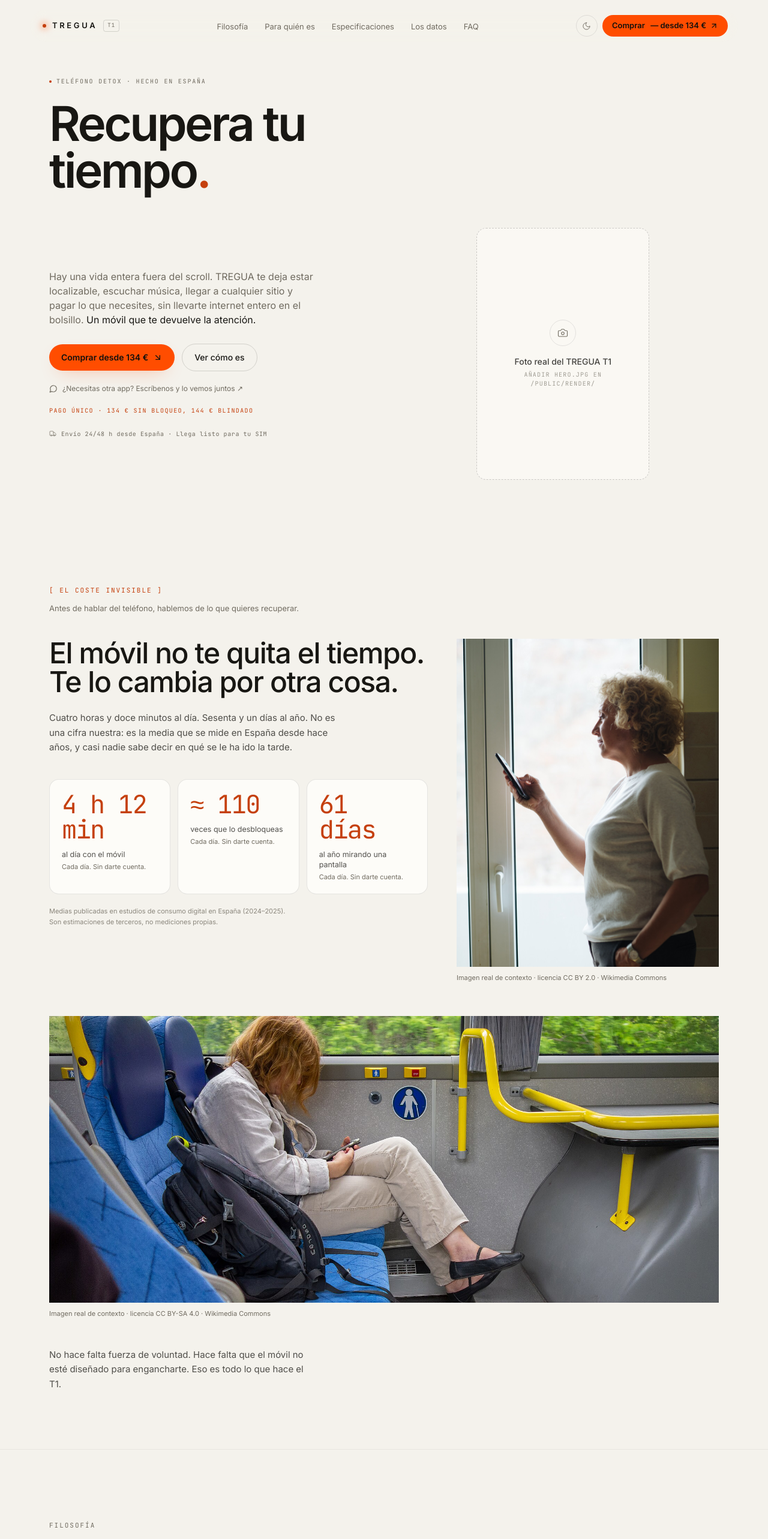
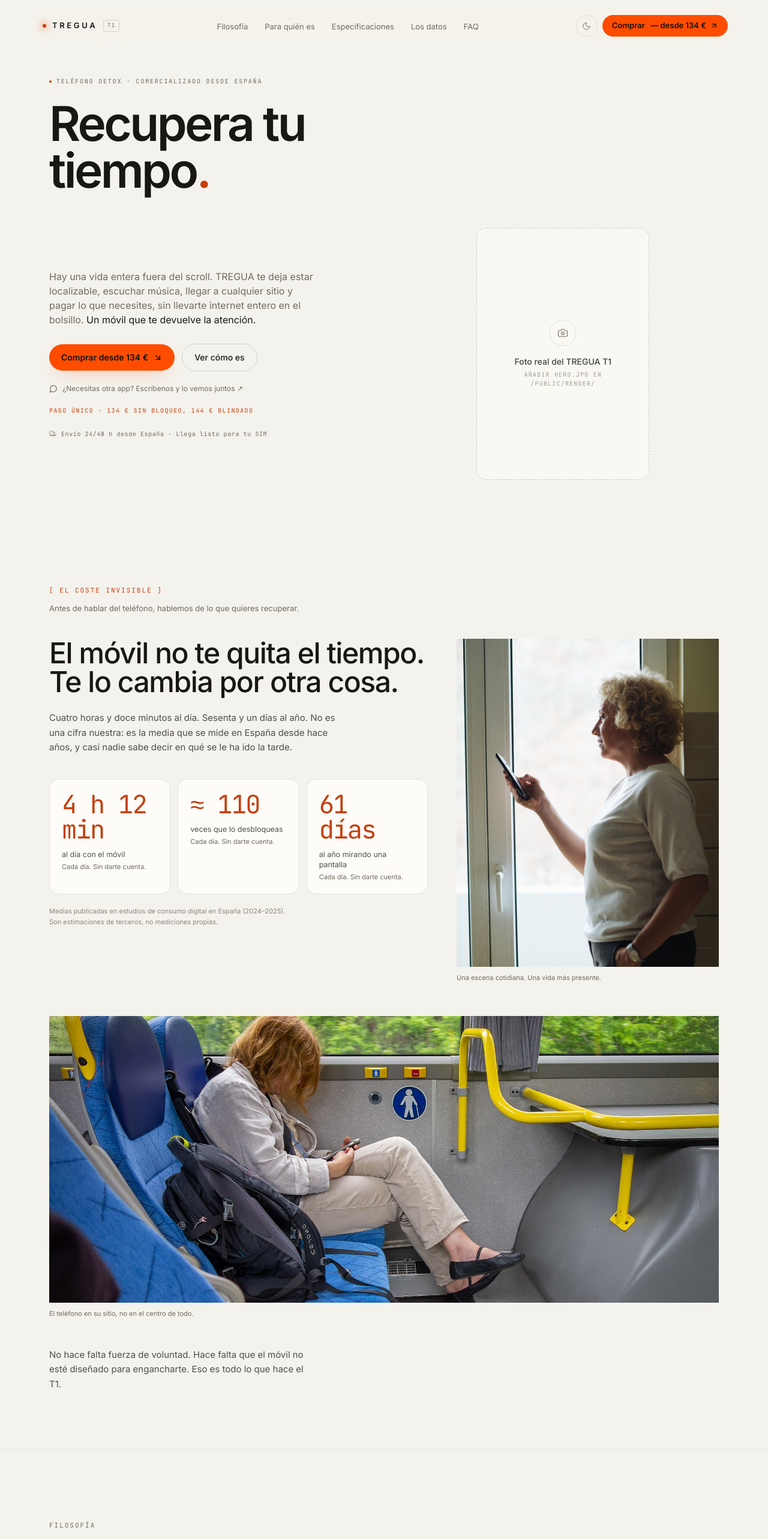
Before and after one commit to 7pmorillas-ship-it/tregua, a Next.js app: page / in a window 1280 px wide. Shown: the top 2566 px of the page at 60% size. Built offline with nearby package versions, Linux system fonts and the light colour scheme.

Commit message:
Corrige origen comercial y limpia creditos visuales

```diff
--- a/components/footer.tsx
+++ b/components/footer.tsx
@@ -53,7 +53,7 @@ export function Footer() {
 
             <p className="mt-5 max-w-sm text-pretty text-[13px] leading-relaxed text-muted">
               No vendemos nostalgia ni una cura milagrosa. Vendemos un móvil que hace lo justo,
-              para que el tiempo vuelva a ser tuyo. Diseñado y soportado desde España.
+              para que el tiempo vuelva a ser tuyo. Comercializado y soportado desde España.
             </p>
 
             <div className="mt-6 flex flex-col gap-2">
@@ -107,10 +107,10 @@ export function Footer() {
 
         <div className="mt-14 flex flex-col gap-4 border-t border-line/[0.07] py-6 sm:flex-row sm:items-center sm:justify-between">
           <p className="font-mono text-[9px] tracking-[0.1em] text-muted/50">
-            © 2026 TREGUA · HECHO EN ESPAÑA · PRECIOS CON IVA
+            © 2026 TREGUA · COMERCIALIZADO DESDE ESPAÑA · PRECIOS CON IVA
           </p>
           <p className="font-mono text-[9px] tracking-[0.1em] text-muted/40">
-            TREGUA T1 · Fabricado en España · 2026
+            TREGUA T1 · Comercializado desde España · 2026
           </p>
         </div>
       </div>
--- a/components/hero.tsx
+++ b/components/hero.tsx
@@ -14,7 +14,7 @@ export function Hero() {
       <div className="shell">
         <div className="flex items-center gap-2 font-mono text-[10px] tracking-[0.18em] text-muted">
           <span className="h-1 w-1 rounded-full bg-accent" />
-          TELÉFONO DETOX · HECHO EN ESPAÑA
+          TELÉFONO DETOX · COMERCIALIZADO DESDE ESPAÑA
         </div>
 
         <h1 className="mt-6 animate-fade-up text-balance text-[40px] font-semibold leading-[0.98] tracking-tightest sm:text-[54px] lg:text-[70px] xl:text-[80px]">
--- a/components/life.tsx
+++ b/components/life.tsx
@@ -47,7 +47,7 @@ export function Life() {
               loading="lazy"
             />
             <figcaption className="mt-2.5 text-[11px] text-muted">
-              Imagen real de contexto · licencia CC BY 2.0 · Wikimedia Commons
+              Una escena cotidiana. Una vida más presente.
             </figcaption>
           </figure>
         </Reveal>
@@ -63,7 +63,7 @@ export function Life() {
             loading="lazy"
           />
           <figcaption className="mt-2.5 text-[11px] text-muted">
-            Imagen real de contexto · licencia CC BY-SA 4.0 · Wikimedia Commons
+            El teléfono en su sitio, no en el centro de todo.
           </figcaption>
         </figure>
       </Reveal>
--- a/components/people.tsx
+++ b/components/people.tsx
@@ -4,7 +4,7 @@ import { cn } from "@/lib/utils";
 
 /**
  * Banda de fotos de gente real usando el T1.
- * Las fotos pueden ser imágenes editoriales remotas o archivos propios en /public/render/.
+ * Las fotos pueden ser imágenes editoriales libres o archivos propios en /public/render/.
  */
 const SLOTS = [
   {
```
